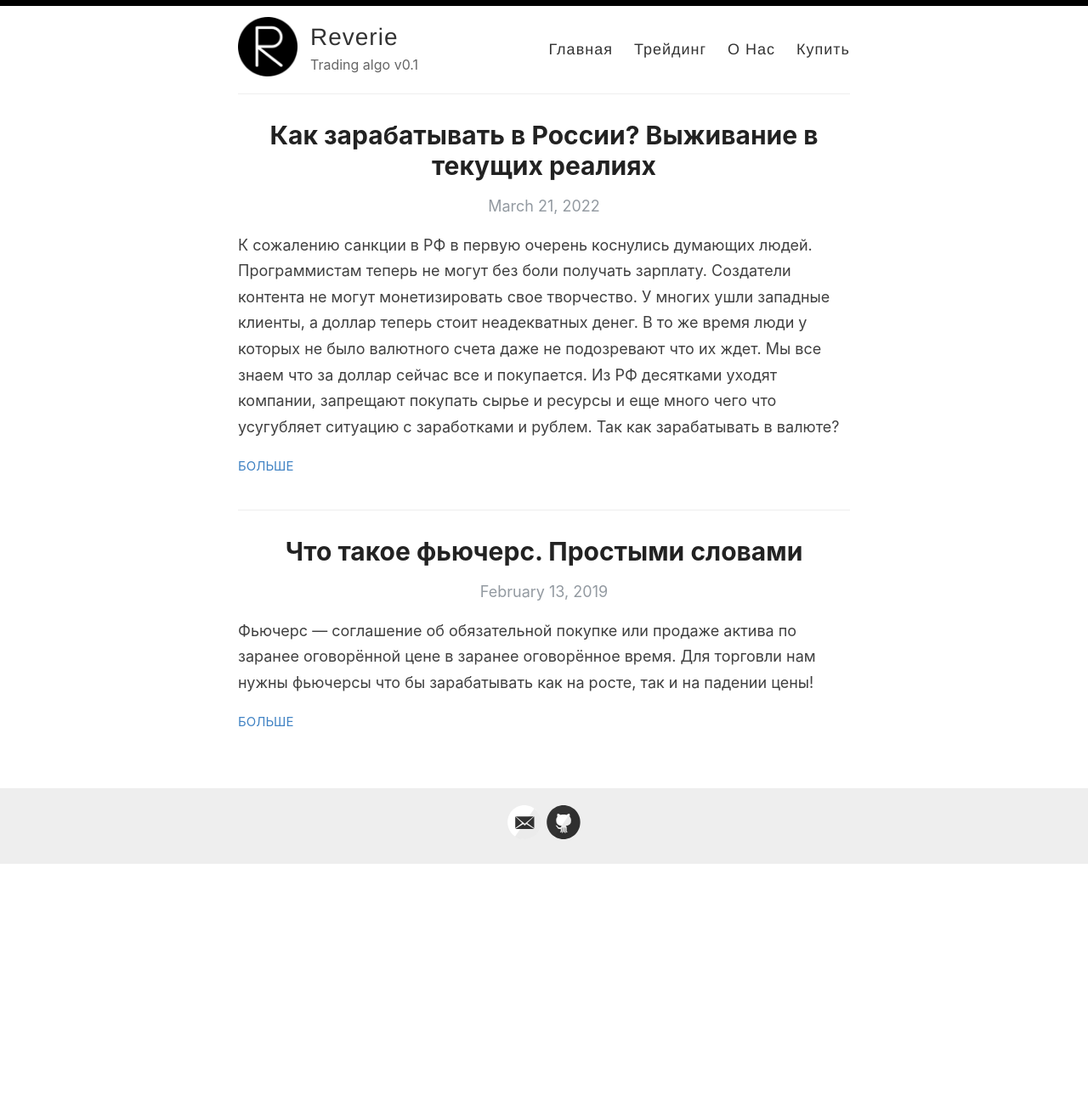
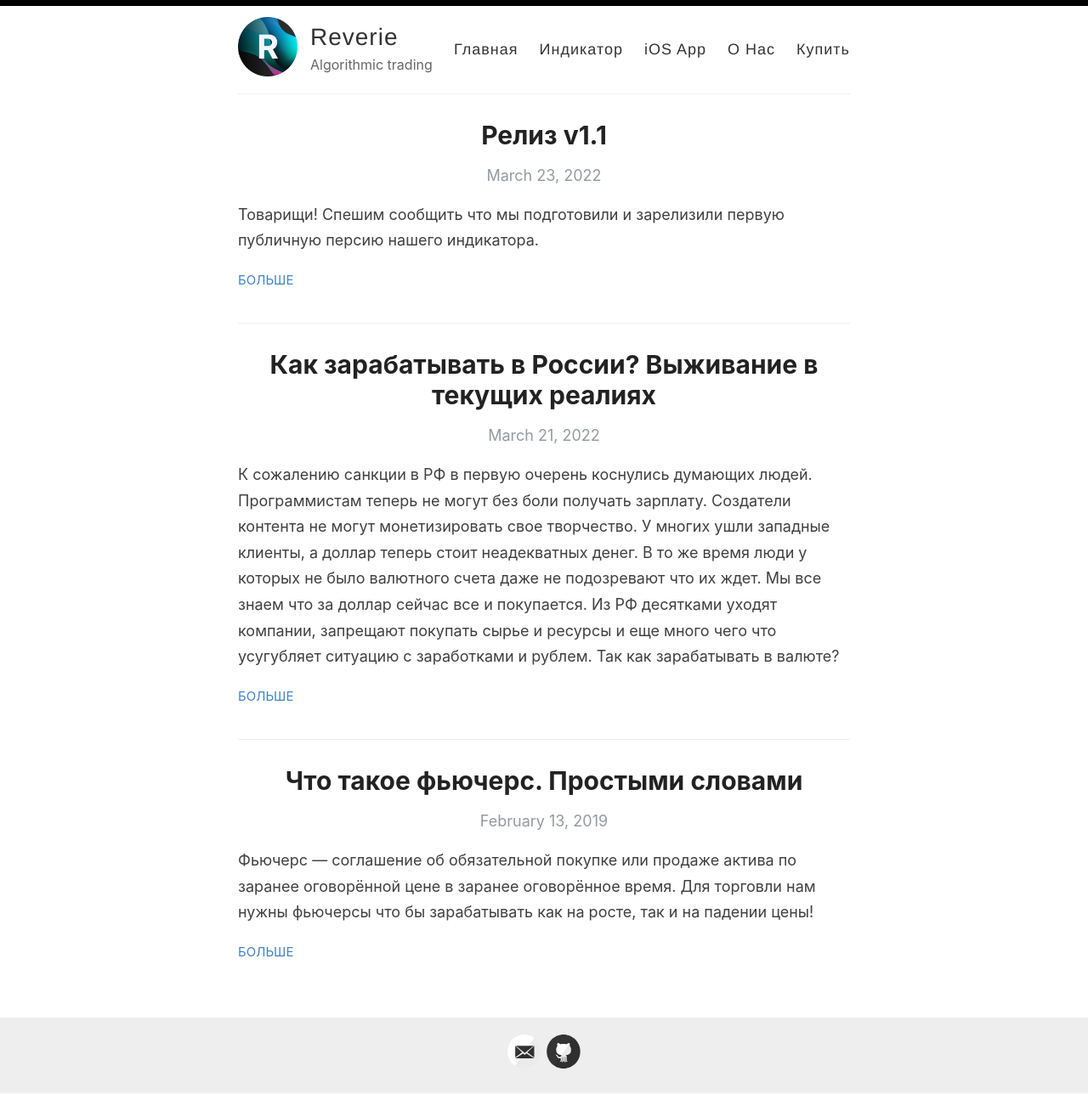
Before and after one commit to udevwork/Reverie, a Jekyll site: the page built from index.html, in a window 1280 px wide. Shown: the whole page at 85% size. Built offline with Jekyll 4.4.1, drawn with Linux system fonts in a browser that asks for light colours; the list of posts is cut into pages by our own code; before the commit the page ends 1018 px from its top, so only the background shows below that.

Commit message:
add new pages

```diff
--- a/_config.yml
+++ b/_config.yml
@@ -9,7 +9,7 @@
 author: Denis Kotelnykov
 
 # Short bio or description (displayed in the header)
-description: Trading algo v0.1
+description: Algorithmic trading
 
 # URL of your avatar or profile pic (you could use your GitHub profile pic)
 avatar: /images/reverie.png
--- a/_layouts/default.html
+++ b/_layouts/default.html
@@ -29,7 +29,8 @@
 
             <nav>
               <a href="{{ site.baseurl }}/">Главная</a>
-              <a href="{{ site.baseurl }}/getting-started">Трейдинг</a>
+              <a href="{{ site.baseurl }}/getting-started">Индикатор</a>
+              <a href="{{ site.baseurl }}/order-book-trading">iOS App</a>
               <a href="{{ site.baseurl }}/about">О Нас</a>
               <a href='https://t.me/engineerios'>Купить</a>
             </nav>
--- /dev/null
+++ b/_posts/2022-03-23-releasev1.md
@@ -0,0 +1,14 @@
+---
+layout: post
+title: Релиз v1.1
+categories: Индикатор
+---
+
+Товарищи! Спешим сообщить что мы подготовили и зарелизили первую публичную персию нашего индикатора.
+
+#### В этой версии:
+- Оптимизированная графика. Более удобная для восприятия графическая часть позволяет быстрее принимать решения.
+- Уведомления о покупке и продаже! Теперь это легко настроить. Индикатор будет присылать текст с именем монеты, таймфрейм и в какую сторону открывать позицию.
+- Улучшены настройки. Теперь настроить алгоритм можно более точнее.
+- Доработки самого алгоритма для более точных результатов.
+- Небольшие исправления и багфикс.
```
Also changed, not shown: _pages/order-book-trading.md (added, +55 -0 lines), README.md, images/categories.png (deleted), images/favicon-32x32.png, images/galaxy.jpg (deleted), images/mobile-demo.png (deleted), images/orderbooktrading.jpg (added), images/reverie-text.png (deleted), images/reverie.png, images/search.png (deleted).
